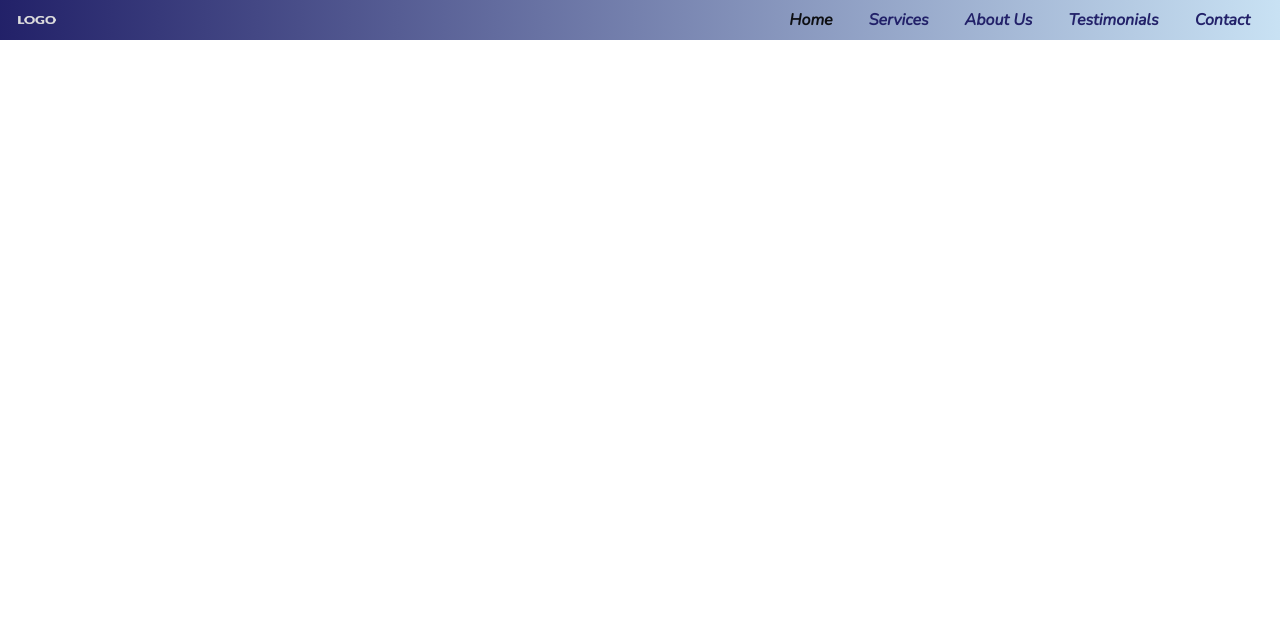
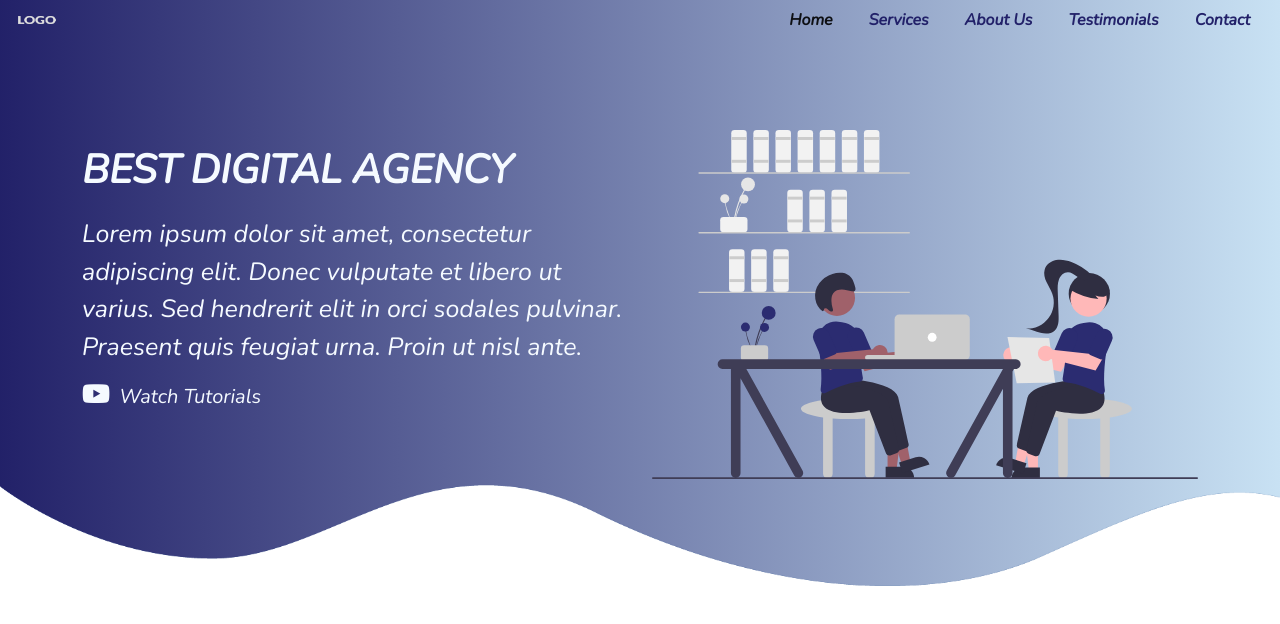
Before and after one commit to Rojint/Agency-website, a plain HTML site: page index.html in a window 1280 px wide. Drawn offline with nearby package versions, Linux system fonts and the light colour scheme.

Commit message:
added banner section

```diff
--- a/index.html
+++ b/index.html
@@ -54,16 +54,37 @@
                 <a class="nav-link" href="#">About Us</a>
               </li>
               <li class="nav-item">
-                <a class="nav-link">Testimonials</a>
+                <a class="nav-link" href="#">Testimonials</a>
               </li>
               <li class="nav-item">
-                <a class="nav-link">Contact</a>
+                <a class="nav-link" href="#">Contact</a>
               </li>
             </ul>
           </div>
         </div>
       </nav>
     </section>
+
+    <section id="banner">
+      <div class="container">
+        <div class="row">
+          <div class="col-md-6">
+            <p class="promo-title">BEST DIGITAL AGENCY</p>
+            <p class="promo-text">
+              Lorem ipsum dolor sit amet, consectetur adipiscing elit. Donec
+              vulputate et libero ut varius. Sed hendrerit elit in orci sodales
+              pulvinar. Praesent quis feugiat urna. Proin ut nisl ante.
+            </p>
+            <i class="fa-brands fa-youtube"></i>
+            <a class="link" href="#">Watch Tutorials</a>
+          </div>
+          <div class="col-md-6 .justify-content-center">
+            <img src="work.svg" alt="working" class="work-img img-fluid" />
+          </div>
+        </div>
+      </div>
+      <img src="wave1.png" alt="wave" class="bottom-img" />
+    </section>
     <script src="app.js"></script>
   </body>
 </html>
--- a/style.css
+++ b/style.css
@@ -40,3 +40,51 @@
 .navbar-toggler {
   outline: none !important;
 }
+
+#banner {
+  background: linear-gradient(
+    90deg,
+    hsla(241, 52%, 27%, 1) 0%,
+    hsla(205, 65%, 87%, 1) 100%
+  );
+}
+
+.promo-title {
+  color: #f5faff;
+  font-size: 40px;
+  font-weight: 600;
+  margin-top: 100px;
+}
+
+.promo-text {
+  color: #f5faff;
+  font-size: 25px;
+  font-weight: 400;
+  margin-top: 6px;
+}
+.fa-brands {
+  color: #f5faff;
+  font-size: 25px;
+  margin-right: 5px;
+}
+
+.link {
+  color: #f5faff;
+  font-size: 20px;
+  font-weight: 500;
+  text-decoration: none;
+  justify-content: center;
+  cursor: pointer;
+}
+
+.link:hover {
+  color: #f5faff;
+}
+
+.work-img {
+  margin-top: 90px;
+}
+
+.bottom-img {
+  width: 100%;
+}
```
Also changed, not shown: wave1.png (added), wave2.png (added), work.svg (added).
